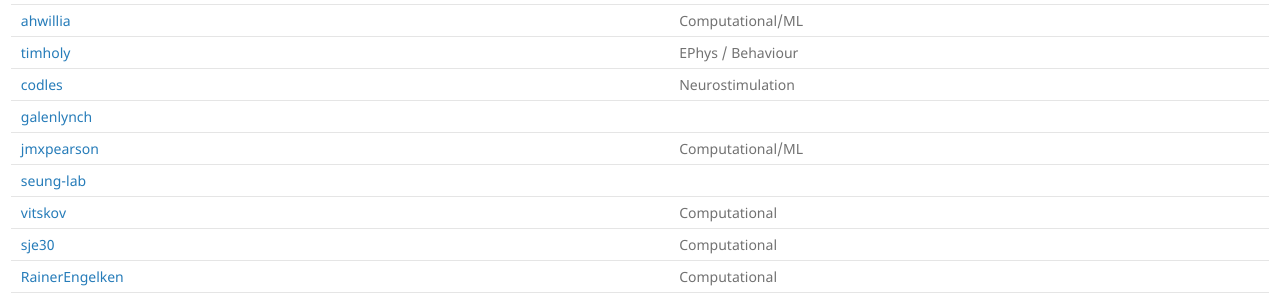
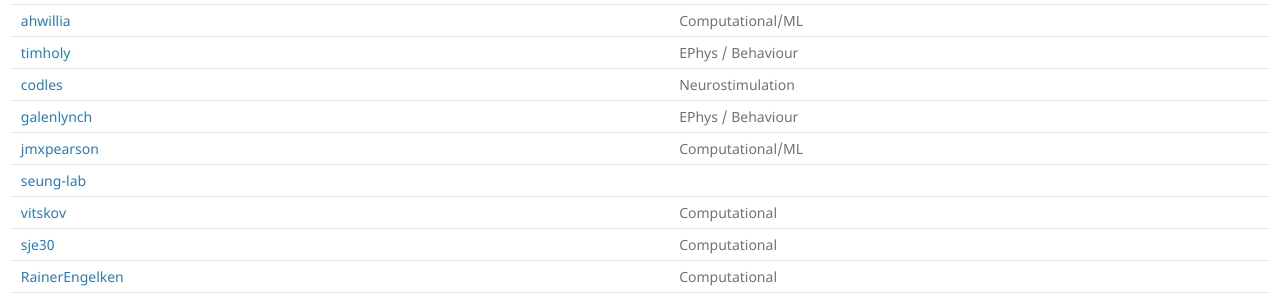
Before and after one commit to JuliaNeuro/julianeuro.github.io, a Jekyll site: the page built from people.md, in a window 1280 px wide. Shown: the part 269-569 px from the top of the page. Built offline with Jekyll 4.4.1, drawn with Linux system fonts in a browser that asks for light colours; our own code applies the rules of GitHub Pages for plain Markdown files.

Commit message:
Update people.md (#12)

```diff
--- a/people.md
+++ b/people.md
@@ -11,7 +11,7 @@ layout: default
 | [ahwillia](https://github.com/ahwillia) | Computational/ML |
 | [timholy](https://github.com/timholy) | EPhys / Behaviour |
 | [codles](https://github.com/codles) | Neurostimulation |
-| [galenlynch](https://www.galenlynch.com/) |  |
+| [galenlynch](https://www.galenlynch.com/) | EPhys / Behaviour |
 | [jmxpearson](https://github.com/jmxpearson) | Computational/ML |
 | [seung-lab](https://github.com/seung-lab) |  |
 | [vitskov](https://github.com/vitskov) | Computational |
```
